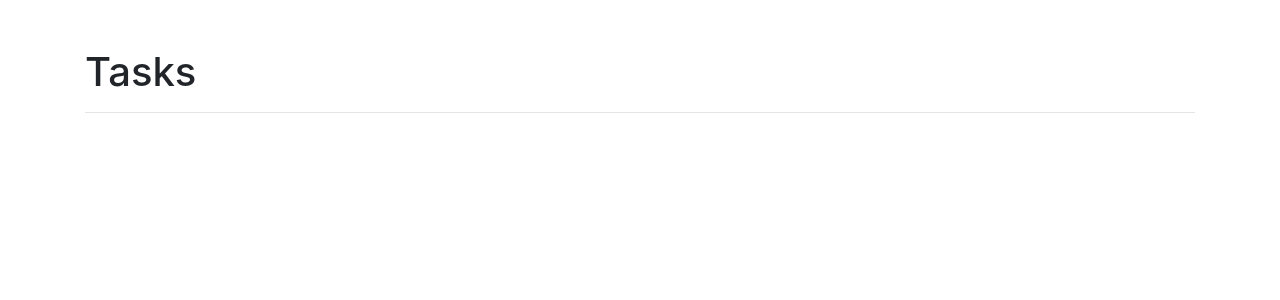
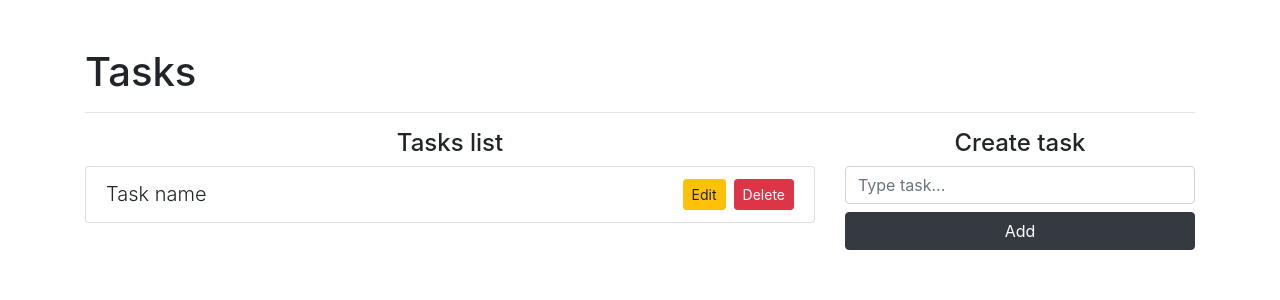
Before and after one commit to DeiverJC/reactjs-crud, a React (Create React App) app: page / in a window 1280 px wide. Shown: the top 300 px of the page. Built offline with nearby package versions, Linux system fonts and the light colour scheme.

Commit message:
Add tasks list and create task form

```diff
--- a/src/App.js
+++ b/src/App.js
@@ -3,6 +3,25 @@
     <div className="container mt-5">
       <h1>Tasks</h1>
       <hr/>
+      <div className="row">
+        <div className="col-8">
+          <h4 className="text-center">Tasks list</h4>
+          <ul className="list-group">
+            <li className="list-group-item">
+              <span className="lead">Task name</span>
+              <button className="btn btn-danger btn-sm float-right">Delete</button>
+              <button className="btn btn-warning btn-sm float-right mr-2">Edit</button>
+            </li>
+          </ul>
+        </div>
+        <div className="col-4">
+          <h4 className="text-center">Create task</h4>
+          <form>
+            <input type="text" className="form-control mb-2" placeholder="Type task..."/>
+            <button className="btn btn-dark btn-block">Add</button>
+          </form>
+        </div>
+      </div>
     </div>
   );
 }
```
